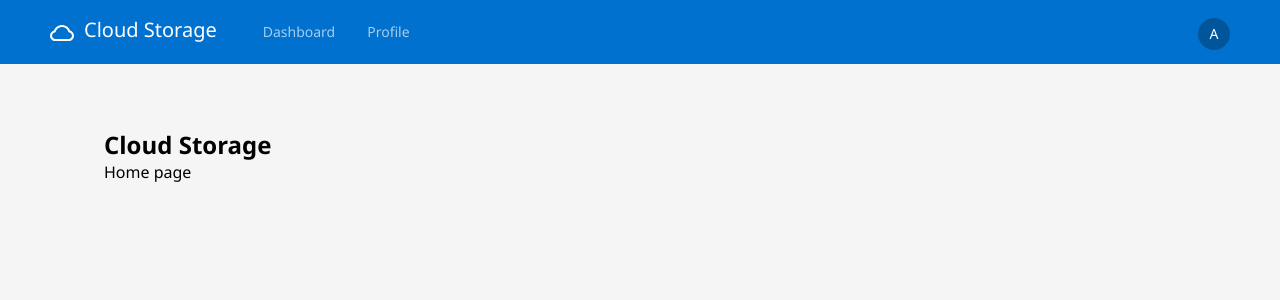
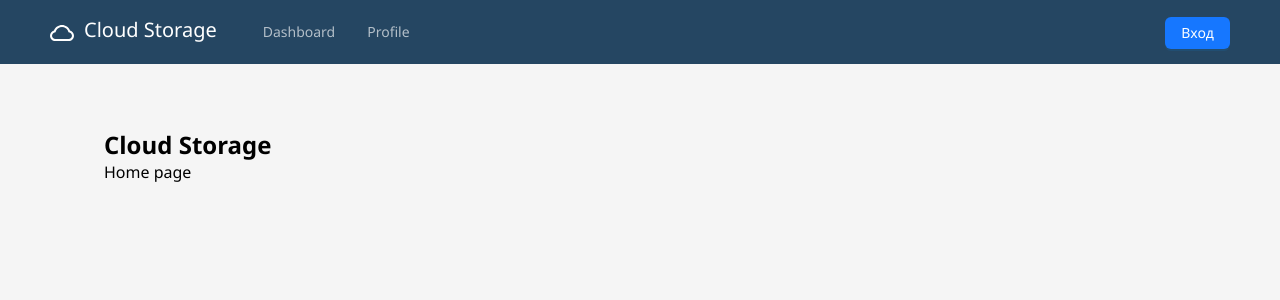
Before and after one commit to Schmit004/Cloud-storage-frontend, a Next.js app: page / in a window 1280 px wide. Shown: the top 300 px of the page. Built offline with nearby package versions, Linux system fonts and the light colour scheme.

Commit message:
Рефакторит компонент Header

```diff
--- a/app/page.module.css
+++ b/app/page.module.css
@@ -1,6 +1,6 @@
 .main {
   margin: 0 auto;
   max-width: 1200px;
-  min-height: 100vh;
+  min-height: 90vh;
   padding: 4rem;
 }
--- a/components/Header/Header.module.scss
+++ b/components/Header/Header.module.scss
@@ -1,5 +1,5 @@
 .root {
-  background-color: #0071ce !important;
+  background-color: #254662 !important;
 
   .headerLogo {
     display: flex;
@@ -58,4 +58,9 @@
 
 .headerRight {
   cursor: pointer;
+
+  svg {
+    margin: 0 auto;
+    font-size: 20px;
+  }
 }
--- a/components/Header/index.tsx
+++ b/components/Header/index.tsx
@@ -1,20 +1,28 @@
 "use client";
 
-import React from "react";
-import { CloudOutlined } from "@ant-design/icons";
+import React, { useEffect, useState } from "react";
+import { CloudOutlined, UserOutlined } from "@ant-design/icons";
 import { Layout, Avatar, Menu, Popover, Button } from "antd";
 import { useRouter, usePathname } from "next/navigation";
+import { parseCookies } from "nookies";
 import styles from "./Header.module.scss";
+import Link from "next/link";
 import * as Api from "@/api";
-import Link from "next/link";
 
 export const Header: React.FC = () => {
   const router = useRouter();
   const selectedMenu = usePathname();
 
+  const [token, setToken] = useState<string | null>(null);
+  useEffect(() => {
+    const cookies = parseCookies();
+    setToken(cookies._token || null);
+  }, []);
+
   const onClickLogout = () => {
     if (window.confirm("Вы действительно хотите выйти?")) {
       Api.auth.logout();
+      setToken(null);
       router.push("/");
     }
   };
@@ -42,6 +50,7 @@ export const Header: React.FC = () => {
         </div>
 
         <div className={styles.headerRight}>
+          {token ? (
             <Popover
               trigger="click"
               content={
@@ -50,8 +59,13 @@ export const Header: React.FC = () => {
                 </Button>
               }
             >
-            <Avatar>A</Avatar>
+              <Avatar><UserOutlined /></Avatar>
             </Popover>
+          ) : (
+            <Link href="/auth">
+              <Button type="primary">Вход</Button>
+            </Link>
+          )}
         </div>
       </div>
     </Layout.Header>
--- a/components/auth/LoginForm.tsx
+++ b/components/auth/LoginForm.tsx
@@ -20,7 +20,9 @@ export const LoginForm: React.FC = () => {
         path: "/",
       });
 
-      location.href = "/dashboard";
+      setTimeout(() => {
+        location.href = "/dashboard";
+      }, 2000);
     } catch (err) {
       console.warn("LoginForm", err);
 
--- a/middleware.ts
+++ b/middleware.ts
@@ -1,7 +1,6 @@
 import { NextResponse } from 'next/server';
 import type { NextRequest } from 'next/server';
 import axios from '@/core/axios';
-import nookies from 'nookies';
 import * as Api from '@/api';
 
 export async function middleware(req: NextRequest) {
```
Lines whose indentation alone changed are shown as unchanged.
